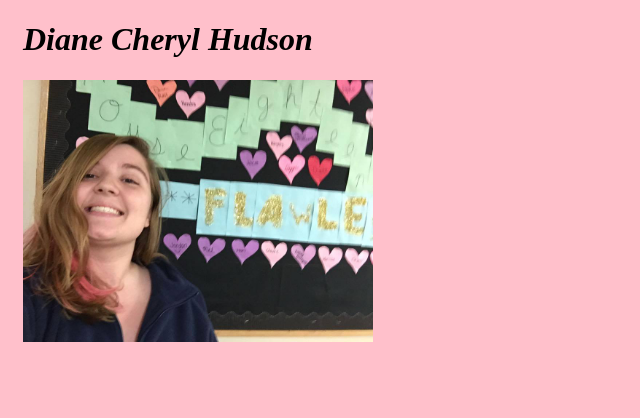
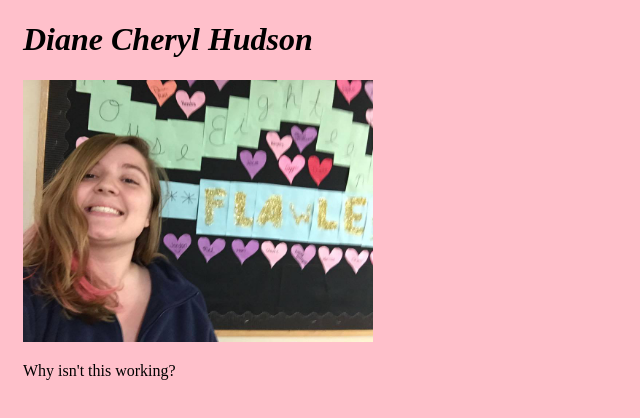
Before and after one commit to dianehudson/dianehudson.github.io, a plain HTML site: page index.html in a window 1280 px wide. Shown: the whole page, without its empty margins (0-640 px from the left). Drawn offline with Linux system fonts and the light colour scheme.

Commit message:
Update index.html

```diff
--- a/index.html
+++ b/index.html
@@ -13,6 +13,9 @@
       <p>
       <img src = "profile.jpg" alt = "Diane Hudson"/>
       </p>
+      <p>
+        Why isn't this working?
+      </p>
   </body>
 
 </html>
```
